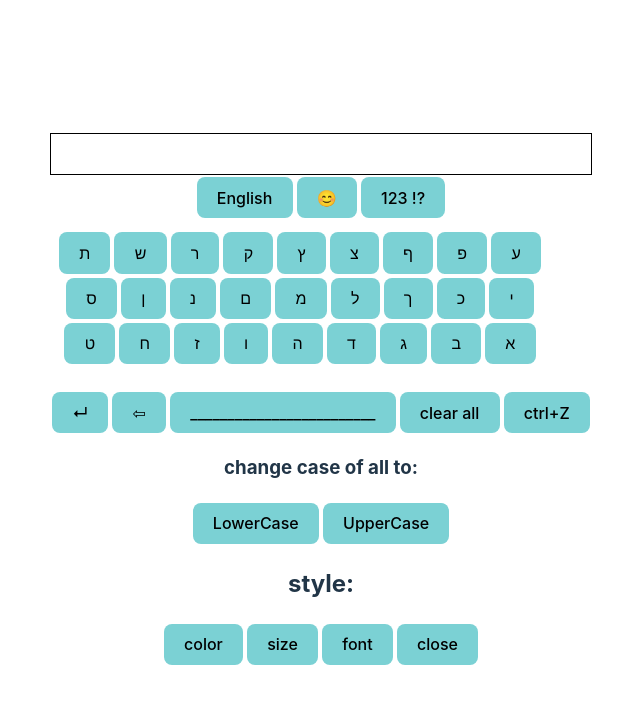
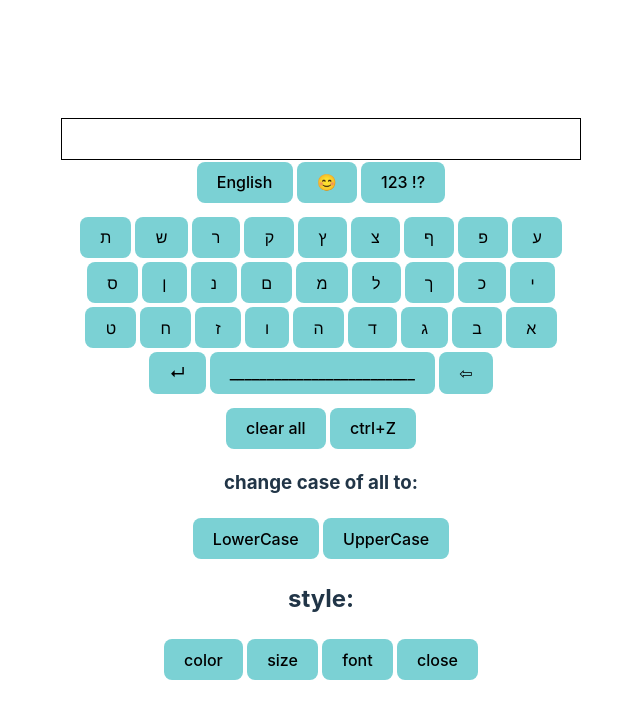
Before and after one commit to feigiz/leah-and-feigi-react-keybord-project, a React (Vite) app in the folder leah-and-feigi-react-keybord-project/: page / in a window 1280 px wide. Shown: the top 718 px of the page, without its empty margins (319-959 px from the left). Built offline with nearby package versions, Linux system fonts and the light colour scheme.

Commit message:
יום חמישי 2

```diff
--- a/leah-and-feigi-react-keybord-project/src/App.css
+++ b/leah-and-feigi-react-keybord-project/src/App.css
@@ -29,6 +29,6 @@ button:hover {
 }
 
 #keyboard {
-  margin-top: 10px;
+  margin: 10px;
   width: 500px;
 }
--- a/leah-and-feigi-react-keybord-project/src/components/keyboard.jsx
+++ b/leah-and-feigi-react-keybord-project/src/components/keyboard.jsx
@@ -70,7 +70,7 @@ function Keyboard(props) {
         <button onClick={() => setlanguage('nums and chars')}>123 !?</button>
 
         <div id='keyboard'><Keys getLanguage={getLanguage} setting={writing} /></div>
-        <Special setting={writing} />
+        {/* <Special setting={writing} /> */}
     </>
 }
 export default Keyboard;
--- a/leah-and-feigi-react-keybord-project/src/components/keys.jsx
+++ b/leah-and-feigi-react-keybord-project/src/components/keys.jsx
@@ -1,7 +1,9 @@
 function Keys(props) {
+    const Specials = [{ name: "↵", value: <br /> }, { name: "_________________________", value: " " }, { name: "⇦", value: "deleteLetter" }]
     return <>
         {props.getLanguage().map((letter, i) => <button key={'char_'+i} onClick={() => props.setting(letter)}>{letter}</button>)}
-        <br/><br/>
+        <br />
+           {Specials.map((char, i) =>  <button key={'char_'+i} onClick={() => props.setting(char.value)}>{char.name}</button>)}
     </>
 }
 export default Keys;
```
